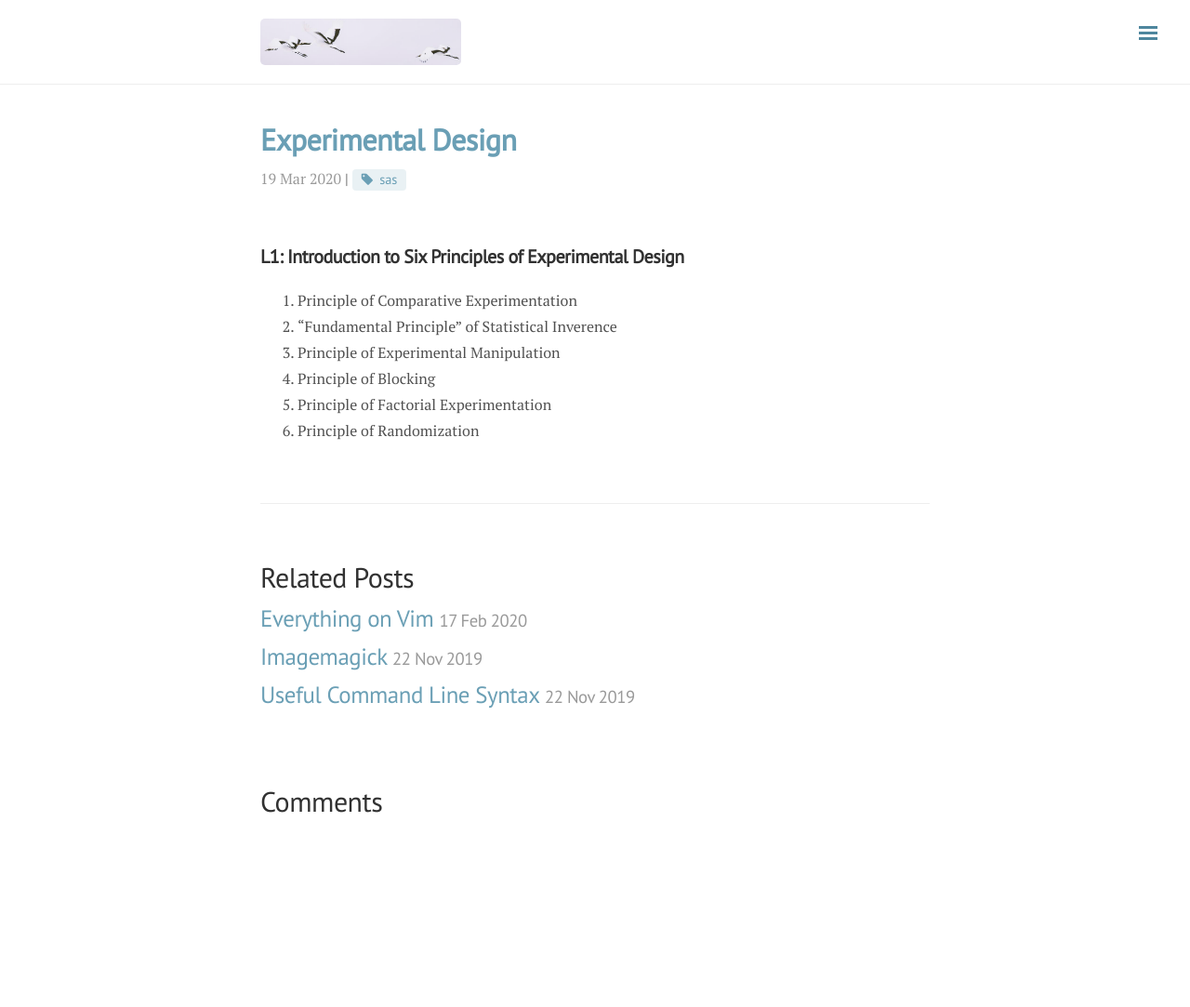
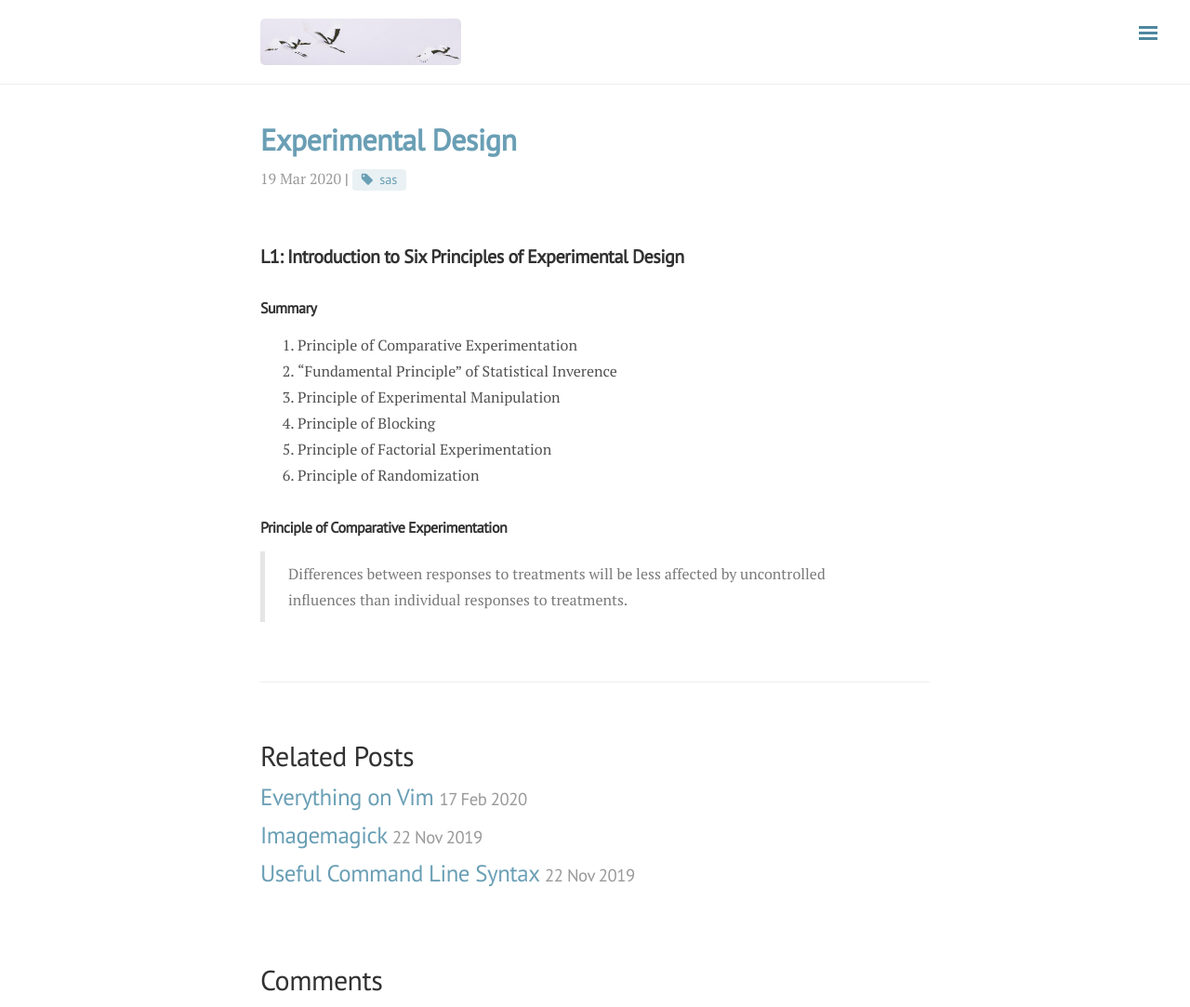
Before and after one commit to ylyy93/my_blog, a Jekyll site: the page built from _posts/phil/2020-03-18-experimental-design.md, in a window 1280 px wide and 1083 px high. Shown: the whole window at 93% size. Built offline with Jekyll 4.4.1, drawn with Linux system fonts in a browser that asks for light colours; nearby versions of some CDN libraries; comment, search, counter and statistics services are not loaded.

Commit message:
rebuilding site Wed Mar 18 17:56:55 PDT 2020

```diff
--- a/_posts/phil/2020-03-18-experimental-design.md
+++ b/_posts/phil/2020-03-18-experimental-design.md
@@ -8,9 +8,13 @@ tags: [sas]
 
 ## L1: Introduction to Six Principles of Experimental Design
 
+### Summary
 1. Principle of Comparative Experimentation
 2. “Fundamental Principle” of Statistical Inverence
 3. Principle of Experimental Manipulation
 4. Principle of Blocking
 5. Principle of Factorial Experimentation
 6. Principle of Randomization
+
+### Principle of Comparative Experimentation
+> Differences between responses to treatments will be less affected by uncontrolled influences than individual responses to treatments.
```
